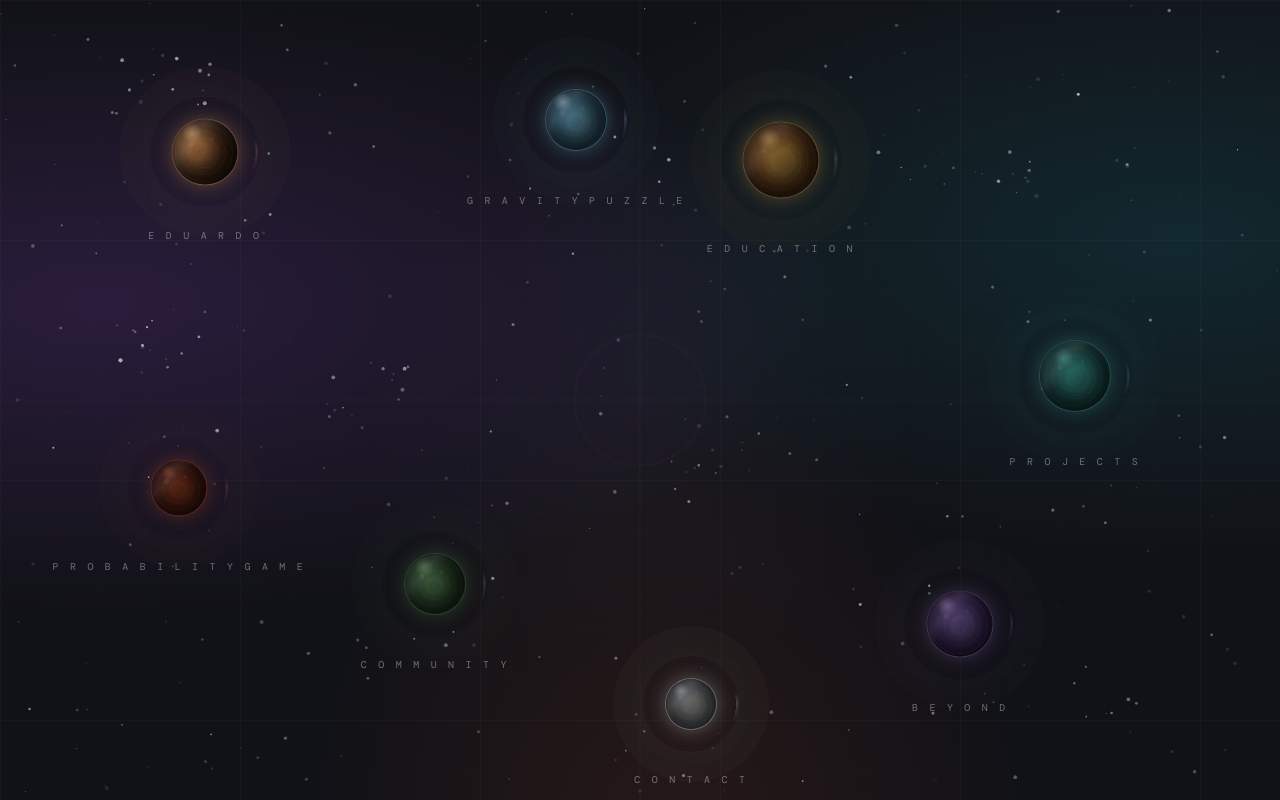
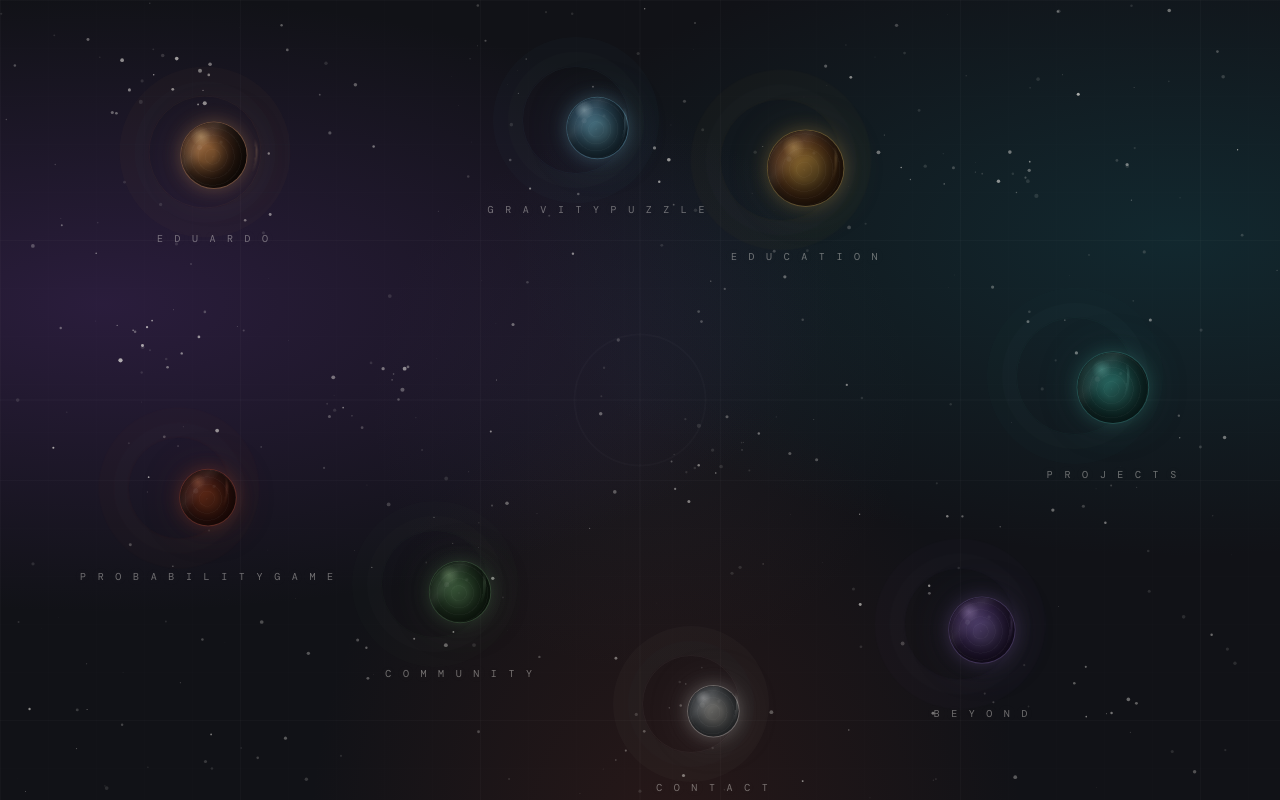
Before and after one commit to Eduardo-Angel-Martinez/Eduardo-Angel-Martinez.github.io, a plain HTML site: page index.html in a window 1280 px wide. Drawn offline with nearby package versions, Linux system fonts and the light colour scheme.

Commit message:
Cambios visuales3

```diff
--- a/styles.css
+++ b/styles.css
@@ -240,7 +240,7 @@ body.map-zoom .orbit.is-selected {
   cursor: pointer;
   pointer-events: auto;
   transform: translateZ(0);
-  animation: planet-breathe 4.8s ease-in-out infinite;
+  animation: planet-breathe var(--drift-duration, 32s) ease-in-out infinite;
   background-color: var(--planet-color);
   background:
     radial-gradient(circle at 30% 22%, rgba(225, 230, 230, 0.35), transparent 14%),
@@ -333,6 +333,9 @@ body.map-zoom .orbit.is-selected {
 }
 
 .planet-button[data-planet="about"] {
+  --drift-duration: 45s;
+  --drift-x: 22px;
+  --drift-y: 18px;
   background:
     radial-gradient(circle at 30% 21%, rgba(255, 218, 150, 0.38), transparent 15%),
     radial-gradient(circle at 38% 48%, #a36c3d 0 16%, #4d2e1d 48%, #100b08 84%),
@@ -341,6 +344,9 @@ body.map-zoom .orbit.is-selected {
 }
 
 .planet-button[data-planet="education"] {
+  --drift-duration: 34s;
+  --drift-x: 38px;
+  --drift-y: 28px;
   background:
     radial-gradient(circle at 34% 22%, rgba(228, 190, 108, 0.36), transparent 15%),
     radial-gradient(circle at 52% 52%, #8a672f 0 20%, #563317 52%, #120906 86%),
@@ -348,6 +354,9 @@ body.map-zoom .orbit.is-selected {
 }
 
 .planet-button[data-planet="projects"] {
+  --drift-duration: 27s;
+  --drift-x: 44px;
+  --drift-y: 30px;
   background:
     radial-gradient(circle at 34% 24%, rgba(112, 210, 194, 0.32), transparent 14%),
     radial-gradient(circle at 56% 54%, #2f7770 0 20%, #164341 50%, #041313 86%),
@@ -355,6 +364,9 @@ body.map-zoom .orbit.is-selected {
 }
 
 .planet-button[data-planet="community"] {
+  --drift-duration: 31s;
+  --drift-x: 34px;
+  --drift-y: 24px;
   background:
     radial-gradient(circle at 32% 22%, rgba(170, 212, 154, 0.3), transparent 16%),
     radial-gradient(circle at 50% 54%, #496f49 0 18%, #274228 48%, #061008 84%),
@@ -362,6 +374,9 @@ body.map-zoom .orbit.is-selected {
 }
 
 .planet-button[data-planet="beyond"] {
+  --drift-duration: 39s;
+  --drift-x: 42px;
+  --drift-y: 26px;
   background:
     radial-gradient(circle at 30% 22%, rgba(190, 164, 220, 0.34), transparent 15%),
     radial-gradient(circle at 54% 52%, #5d4a7f 0 19%, #35234f 50%, #0f0618 86%),
@@ -369,6 +384,9 @@ body.map-zoom .orbit.is-selected {
 }
 
 .planet-button[data-planet="probability"] {
+  --drift-duration: 23s;
+  --drift-x: 30px;
+  --drift-y: 22px;
   background:
     radial-gradient(circle at 32% 22%, rgba(215, 122, 77, 0.34), transparent 14%),
     radial-gradient(circle at 52% 54%, #80371f 0 18%, #4b1a12 49%, #100403 86%),
@@ -376,6 +394,9 @@ body.map-zoom .orbit.is-selected {
 }
 
 .planet-button[data-planet="gravity"] {
+  --drift-duration: 36s;
+  --drift-x: 36px;
+  --drift-y: 30px;
   background:
     radial-gradient(circle at 28% 20%, rgba(220, 244, 249, 0.38), transparent 15%),
     radial-gradient(circle at 52% 54%, #5d93a8 0 18%, #31566b 48%, #0b1d2d 86%),
@@ -383,6 +404,9 @@ body.map-zoom .orbit.is-selected {
 }
 
 .planet-button[data-planet="contact"] {
+  --drift-duration: 29s;
+  --drift-x: 28px;
+  --drift-y: 20px;
   background:
     radial-gradient(circle at 30% 24%, rgba(255,255,255,0.36), transparent 15%),
     radial-gradient(circle at 54% 54%, #aaa9a5 0 18%, #62666a 50%, #17191d 86%),
@@ -390,11 +414,18 @@ body.map-zoom .orbit.is-selected {
 }
 
 @keyframes planet-breathe {
-  0%, 100% {
+  0%,
+  100% {
     transform: translateZ(0) scale(1);
   }
+  25% {
+    transform: translate3d(var(--drift-x), calc(var(--drift-y) * 0.45), 0) scale(1.012);
+  }
   50% {
-    transform: translateZ(0) scale(1.035);
+    transform: translate3d(calc(var(--drift-x) * 0.18), var(--drift-y), 0) scale(1.024);
+  }
+  75% {
+    transform: translate3d(calc(var(--drift-x) * -0.72), calc(var(--drift-y) * -0.52), 0) scale(1.01);
   }
 }
 
```
